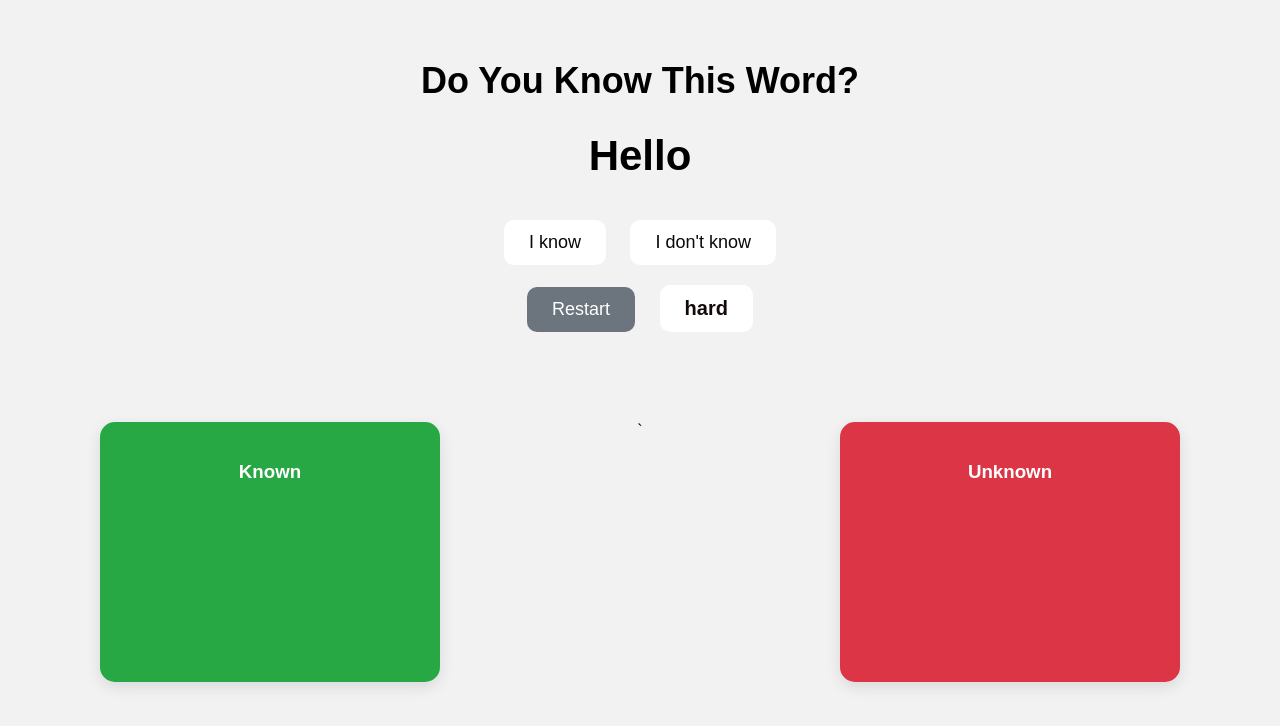
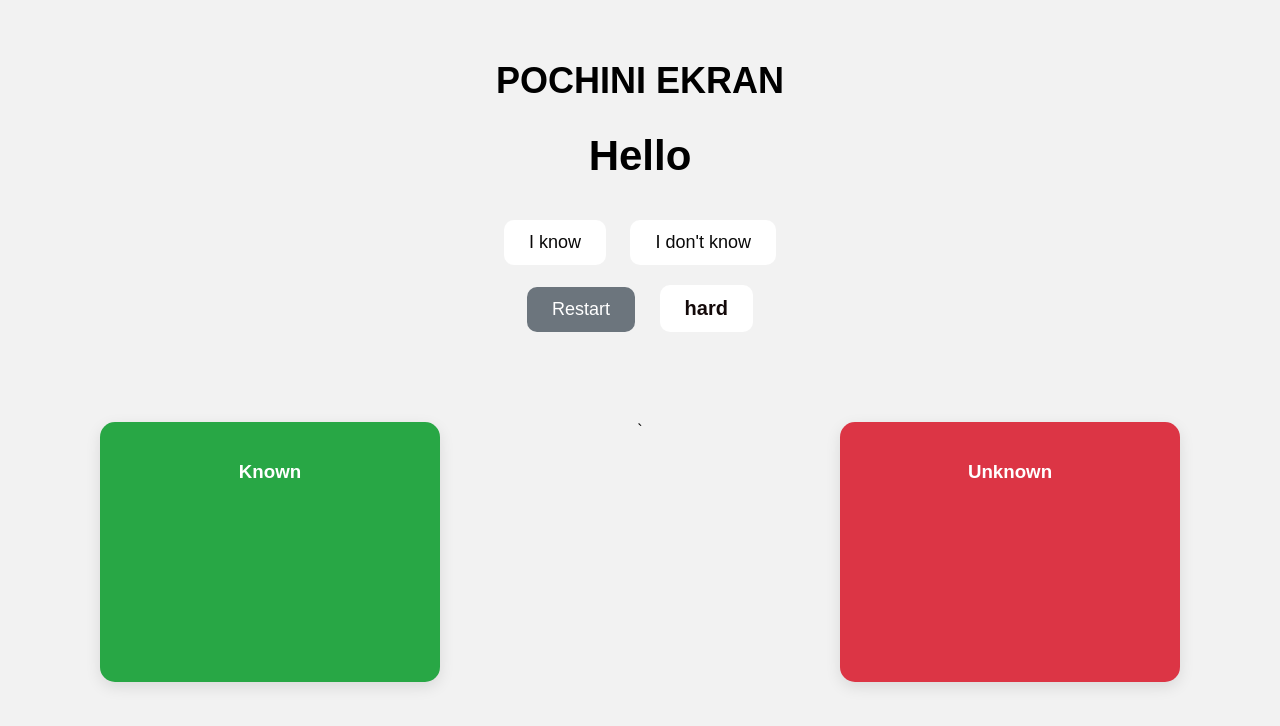
Before and after one commit to romargen5-alt/Words, a website: page index.html in a window 1280 px wide. Drawn offline with Linux system fonts and the light colour scheme.

Commit message:
Update index.html

```diff
--- a/index.html
+++ b/index.html
@@ -2,12 +2,12 @@
 <html lang="en">
 <head>
     <meta charset="UTF-8">
-    <title>Word Trainer</title>
+    <title>ARGEN </title>
     <link rel="stylesheet" href="game.css">
 </head>
 <body>
 
-<h1>Do You Know This Word?</h1>
+<h1>POCHINI EKRAN</h1>
 
 <div id="word"></div>
 
```
